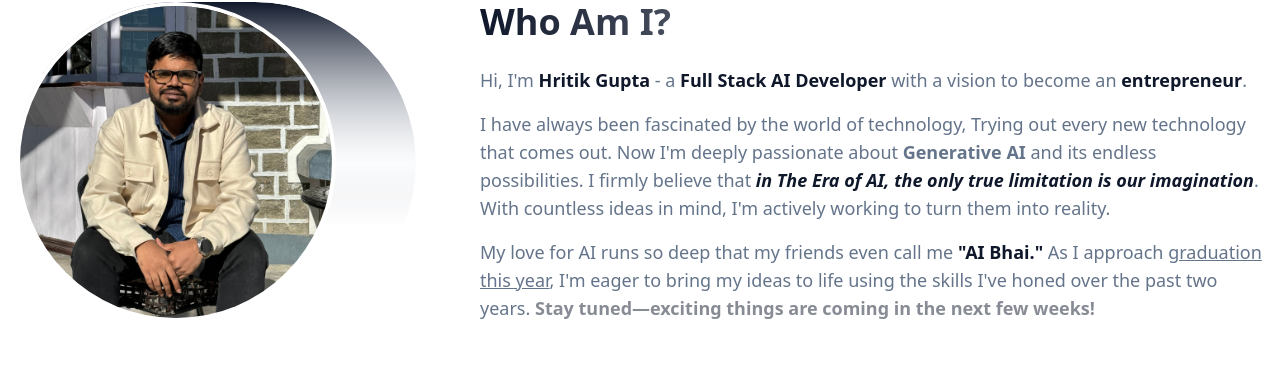
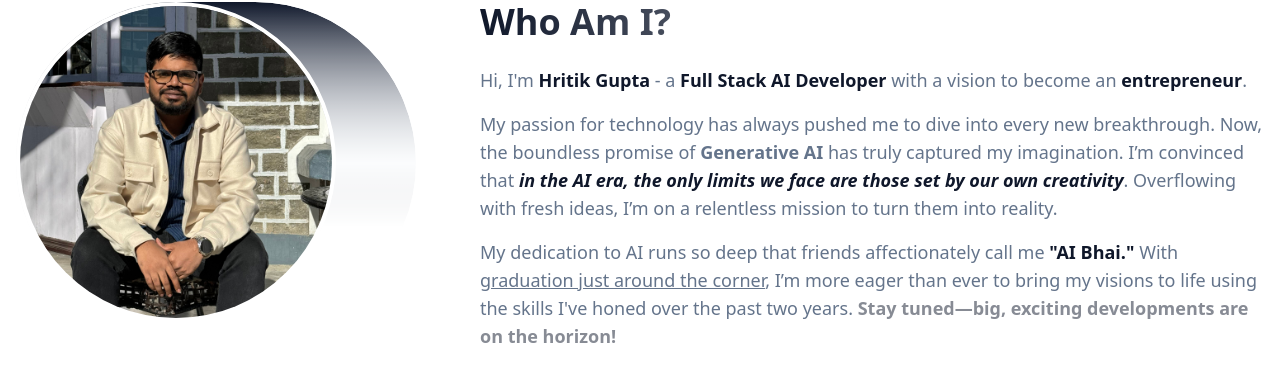
Before and after one commit to hritik1999/portfolio, a Vue app in the folder frontend/: page /about in a window 1280 px wide. Shown: the part 166-537 px from the top of the page. Built offline with nearby package versions, Linux system fonts and the light colour scheme.

Commit message:
updated content

```diff
--- a/frontend/src/views/about.vue
+++ b/frontend/src/views/about.vue
@@ -61,24 +61,7 @@
                   with a vision to become an
                   <span class="text-primary font-semibold">entrepreneur</span>.
                 </p>
-
-                <p>
-                  I have always been fascinated by the world of technology, Trying out every new technology that comes out.
-                  Now I'm deeply passionate about
-                  <span class="font-semibold">Generative AI</span>
-                  and its endless possibilities. I firmly believe that
-                  <span class="italic text-primary font-semibold">in The Era of AI, the only true limitation is our imagination</span>.
-                  With countless ideas in mind, I'm actively working to turn them into reality.
-                </p>
-
-                <p>
-                  My love for AI runs so deep that my friends even call me
-                  <span class="text-primary font-semibold">"AI Bhai."</span>
-                  As I approach
-                  <span class="underline">graduation this year</span>,
-                  I'm eager to bring my ideas to life using the skills I've honed over the past two years.
-                  <span class="animate-pulse text-primary font-semibold">Stay tuned—exciting things are coming in the next few weeks!</span>
-                </p>
+                <p> My passion for technology has always pushed me to dive into every new breakthrough. Now, the boundless promise of <span class="font-semibold">Generative AI</span> has truly captured my imagination. I’m convinced that <span class="italic text-primary font-semibold">in the AI era, the only limits we face are those set by our own creativity</span>. Overflowing with fresh ideas, I’m on a relentless mission to turn them into reality. </p> <p> My dedication to AI runs so deep that friends affectionately call me <span class="text-primary font-semibold">"AI Bhai."</span> With <span class="underline">graduation just around the corner</span>, I’m more eager than ever to bring my visions to life using the skills I've honed over the past two years. <span class="animate-pulse text-primary font-semibold">Stay tuned—big, exciting developments are on the horizon!</span> </p>
               </div>
             </section>
 
```
